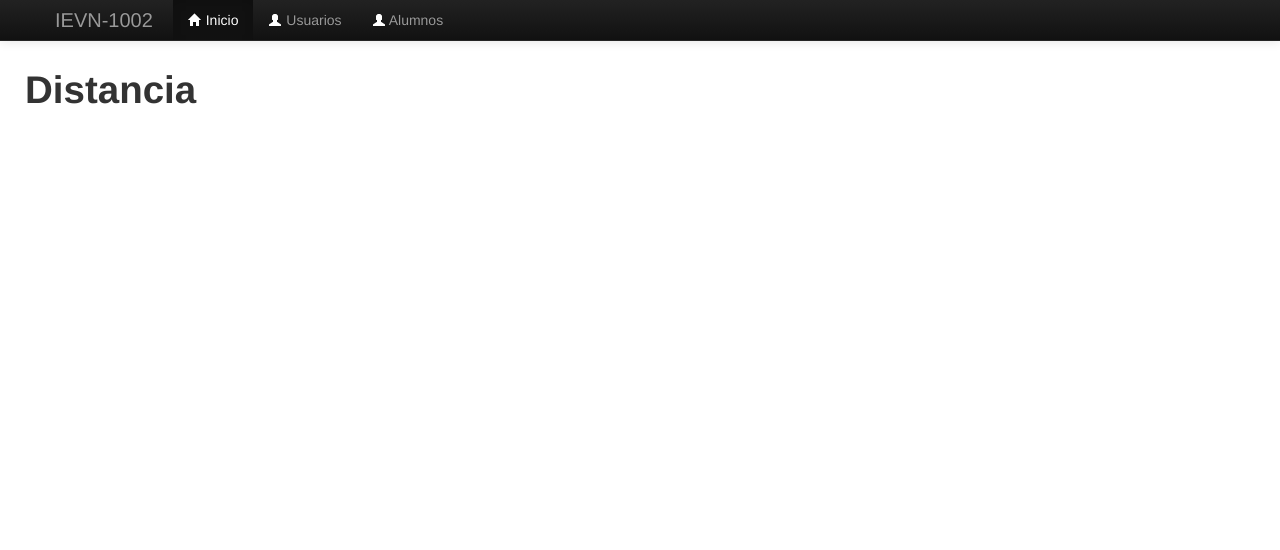
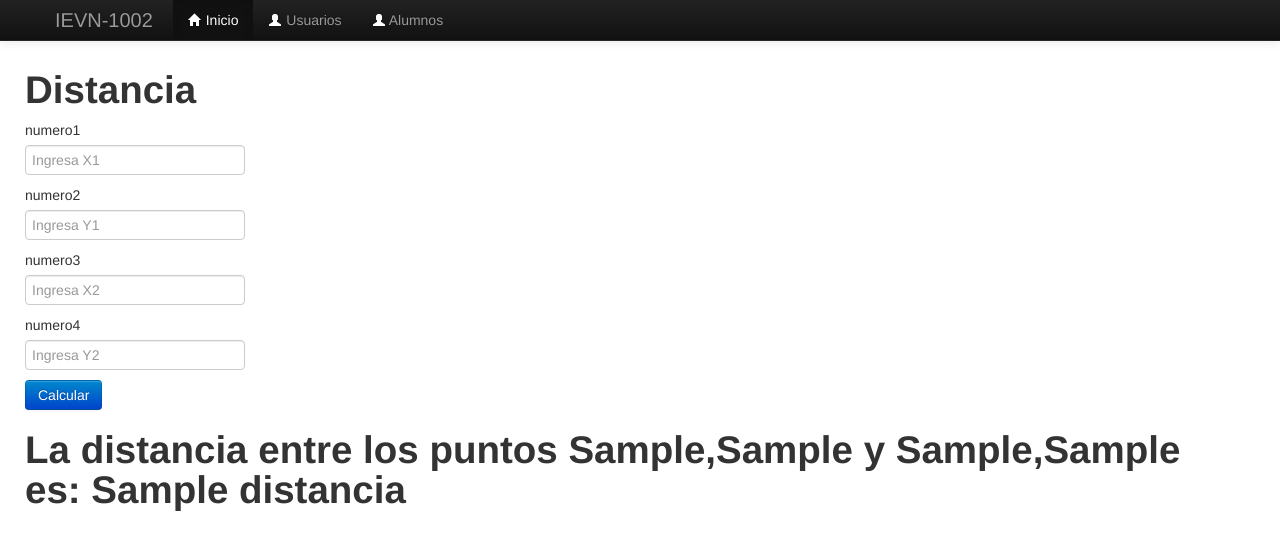
Before and after one commit to IEVN1002-19002527/api_flask02, a Flask app: template templates/distancia.html in a window 1280 px wide. Shown: the top 550 px of the page. Run offline with Flask 3, Linux system fonts and the light colour scheme; the template is opened without the code that fills it: most values are stand-ins (such as "Sample title", 1, 10 or a date in 2020); some libraries are stand-ins or nearby versions.

Commit message:
Distancia

```diff
--- a/app.py
+++ b/app.py
@@ -1,4 +1,5 @@
-from flask import Flask, render_template
+from flask import Flask, render_template, request
+import math
 
 app = Flask(__name__)
 
@@ -8,12 +9,30 @@ def index():
     lista = ["Python", "Flask", "HTML", "CSS", "JavaScript"]
     return render_template('index.html', titulo=titulo, lista=lista)
 
-@app.route('/calculos')
+@app.route('/calculos', methods=['GET', 'POST'])
 def calculos():
+
+    if request.method == 'POST':
+        numero1 = request.form['numero1']
+        numero2 = request.form['numero2']
+        opcin = request.form['opcion']
+        if opcin == 'suma':
+            resultado = int(numero1) + int(numero2)
+        if opcin == 'resta':
+            resultado = int(numero1) - int(numero2)
+        return render_template('calculos.html', resultado=resultado, numero1=numero1, numero2=numero2)
     return render_template('calculos.html')
 
-@app.route('/distancia')
+@app.route('/distancia', methods=['GET', 'POST'])
 def distancia():
+
+    if request.method == 'POST':
+        num1 = float(request.form['numero1'])
+        num2 = float(request.form['numero2'])
+        num3 = float(request.form['numero3'])
+        num4 = float(request.form['numero4'])
+        distancia = math.sqrt(math.pow(num3 - num1, 2) + math.pow(num4 - num2, 2))
+        return render_template('distancia.html', distancia=distancia, num1=num1, num2=num2, num3=num3, num4=num4)
     return render_template('distancia.html')
 
 @app.route('/user/<string:user>')
--- a/templates/distancia.html
+++ b/templates/distancia.html
@@ -1,6 +1,19 @@
 {% extends "layout.html" %}
-    {% block container %}
+{% import "_macros.html" as datos_macro %}
+
+{% block container %}
 
         <h1>Distancia</h1>
 
+        <form action="" method="post">
+            {{datos_macro.datos('numero1','Ingresa X1') }}
+            {{datos_macro.datos('numero2','Ingresa Y1') }}
+            {{datos_macro.datos('numero3','Ingresa X2') }}
+            {{datos_macro.datos('numero4','Ingresa Y2') }}
+
+            <button type="submit" class="btn btn-primary">Calcular</button>
+       </form>
+
+       <h1>La distancia entre los puntos {{num1}},{{num2}} y {{num3}},{{num4}} es: {{distancia}}</h1>
+
     {%endblock%}
```
Also changed, not shown: templates/calculos.html (+6 -3 lines).
